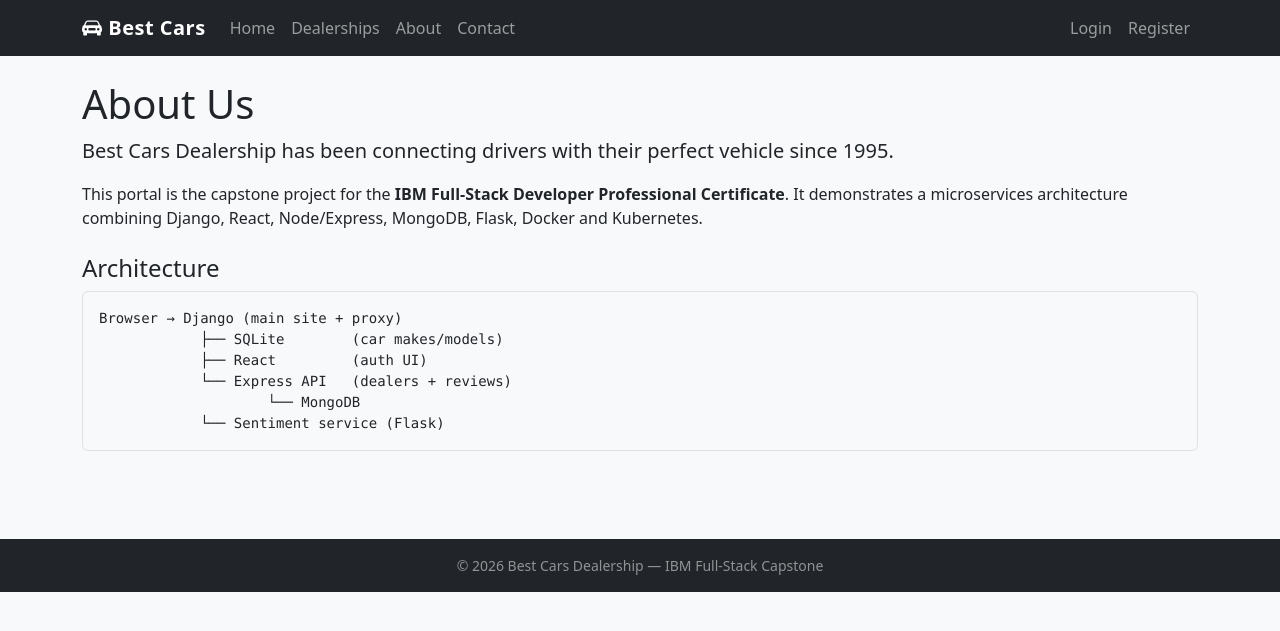
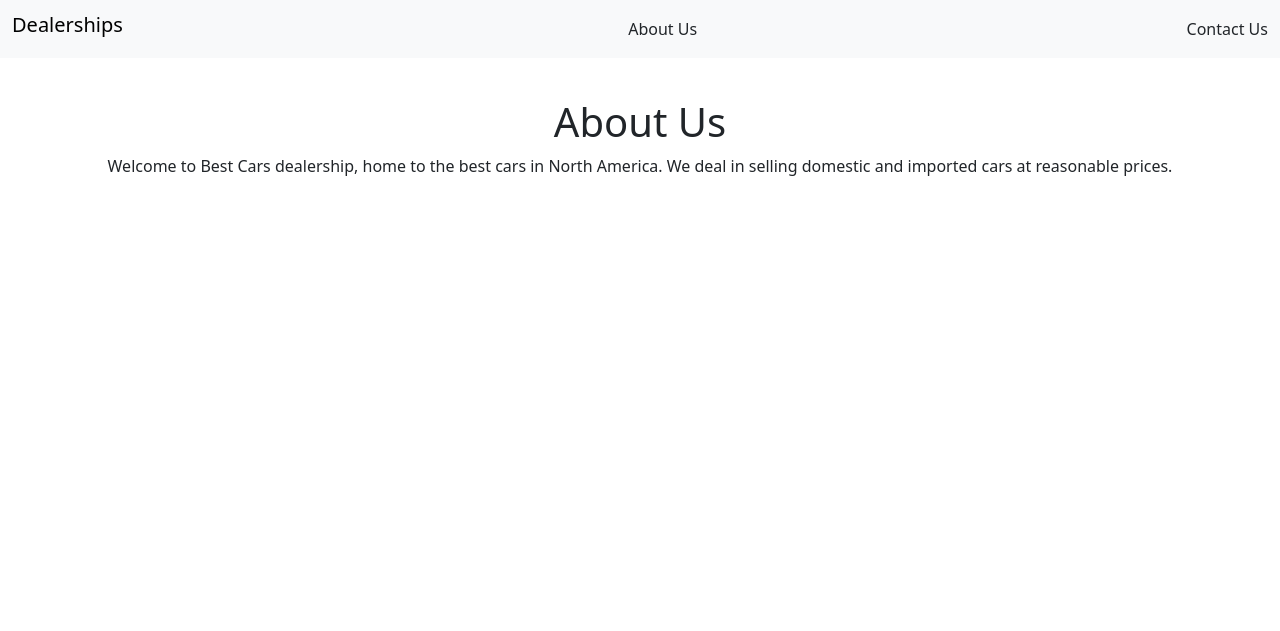
Before and after one commit to Himanshu0523/car-dealership-cloud-app, a Django app: page /about/ in a window 1280 px wide. Shown: the top 631 px of the page. Run offline with Django 5.2, Linux system fonts and the light colour scheme; some libraries are stand-ins or nearby versions.

Commit message:
Added About Us page

```diff
--- a/server/djangoproject/urls.py
+++ b/server/djangoproject/urls.py
@@ -1,7 +1,9 @@
 from django.contrib import admin
 from django.urls import path, include
+from django.views.generic import TemplateView
 
 urlpatterns = [
     path("admin/", admin.site.urls),
+    path('about/', TemplateView.as_view(template_name="About.html")),
     path("", include("djangoapp.urls")),
 ]
--- a/server/templates/About.html
+++ b/server/templates/About.html
@@ -1,17 +1,23 @@
-{% extends "base.html" %}
-{% block title %}About{% endblock %}
-{% block content %}
-<h1>About Us</h1>
-<p class="lead">Best Cars Dealership has been connecting drivers with their perfect vehicle since 1995.</p>
-<p>This portal is the capstone project for the <strong>IBM Full-Stack Developer Professional Certificate</strong>. It demonstrates a microservices architecture combining Django, React, Node/Express, MongoDB, Flask, Docker and Kubernetes.</p>
+<!DOCTYPE html>
+<html lang="en">
+<head>
+    <meta charset="UTF-8">
+    <title>About Us</title>
+    <link rel="stylesheet" href="/static/style.css">
+    <link rel="stylesheet" href="/static/bootstrap.min.css">
+</head>
+<body>
+    <nav class="navbar navbar-light bg-light">
+        <div class="container-fluid">
+            <h2 class="navbar-brand" href="#">Dealerships</h2>
+            <a class="nav-link active" href="/about">About Us</a>
+            <a class="nav-link" href="/contact">Contact Us</a>
+        </div>
+    </nav>
 
-<h4 class="mt-4">Architecture</h4>
-<pre class="bg-light p-3 rounded border">
-Browser → Django (main site + proxy)
-            ├── SQLite        (car makes/models)
-            ├── React         (auth UI)
-            └── Express API   (dealers + reviews)
-                    └── MongoDB
-            └── Sentiment service (Flask)
-</pre>
-{% endblock %}
+    <div class="about-header" style="padding: 40px; text-align: center;">
+        <h1>About Us</h1>
+        <p>Welcome to Best Cars dealership, home to the best cars in North America. We deal in selling domestic and imported cars at reasonable prices.</p>
+    </div>
+</body>
+</html>
```
Also changed, not shown: server/djangoproject/settings.py (+7 -6 lines).
